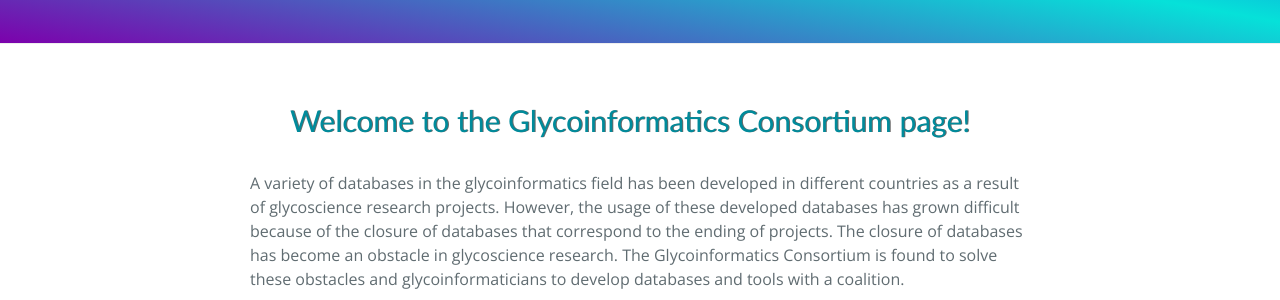
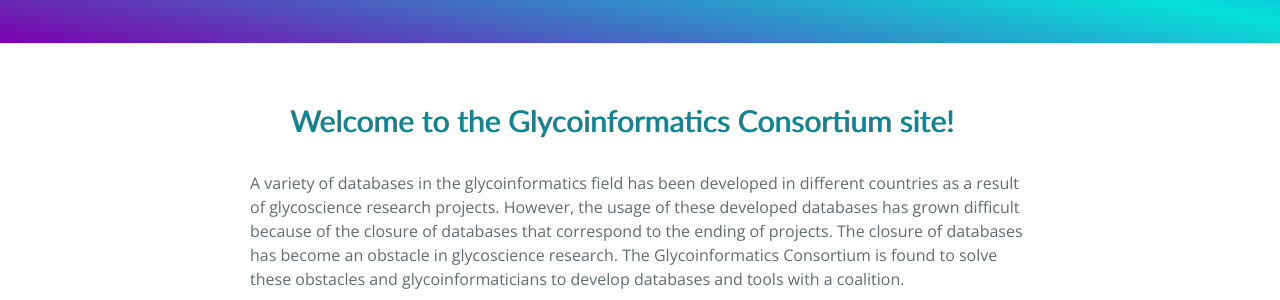
Before and after one commit to glycoinfo/www, a Jekyll site: the page built from index.md, in a window 1280 px wide. Shown: the part 226-526 px from the top of the page. Built offline with Jekyll 4.4.1, drawn with Linux system fonts in a browser that asks for light colours; nearby versions of some CDN libraries; a script that is not in the unit is left out.

Commit message:
Update topIntro.html

```diff
--- a/_includes/topIntro.html
+++ b/_includes/topIntro.html
@@ -1,4 +1,4 @@
-<h2 style="color: #008B9B; text-shadow: 1px 0 0 #696969;">Welcome to the Glycoinformatics Consortium page!</h2>
+<h2 style="color: #008B9B; text-shadow: 1px 0 0 #696969;">Welcome to the Glycoinformatics Consortium site!</h2>
 <br>
 <p style="margin: 0px -40px 80px;">A variety of databases in the glycoinformatics field has been developed in different countries as a result of glycoscience research projects.
 However, the usage of these developed databases has grown difficult because of the closure of databases that correspond to the ending of projects.
```
